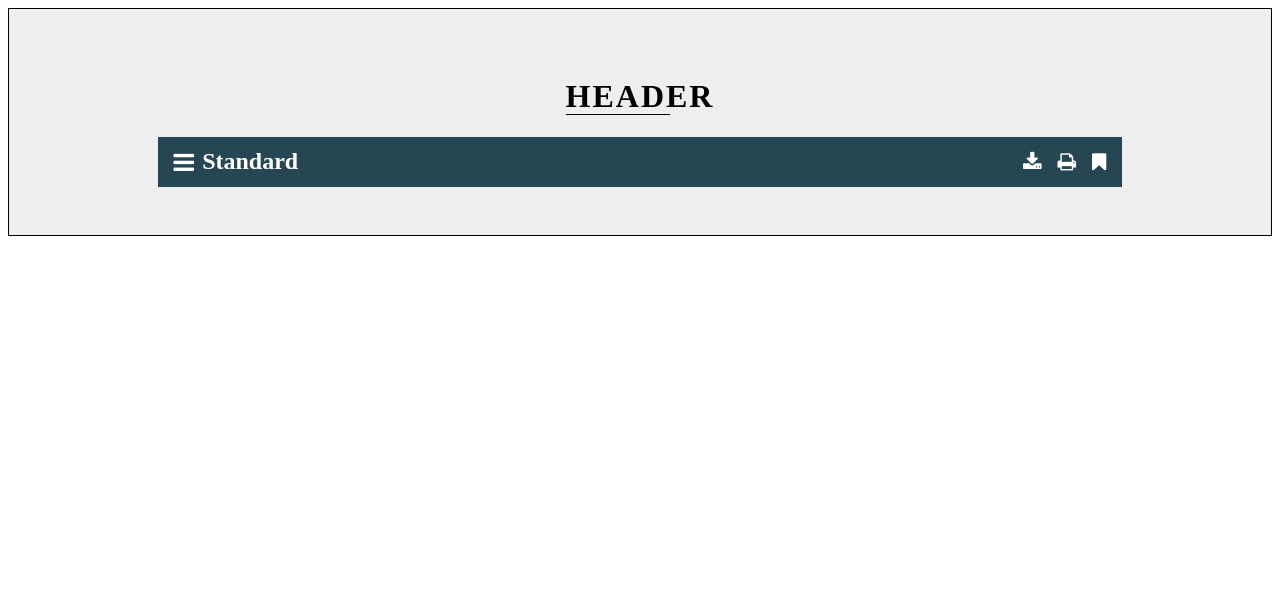
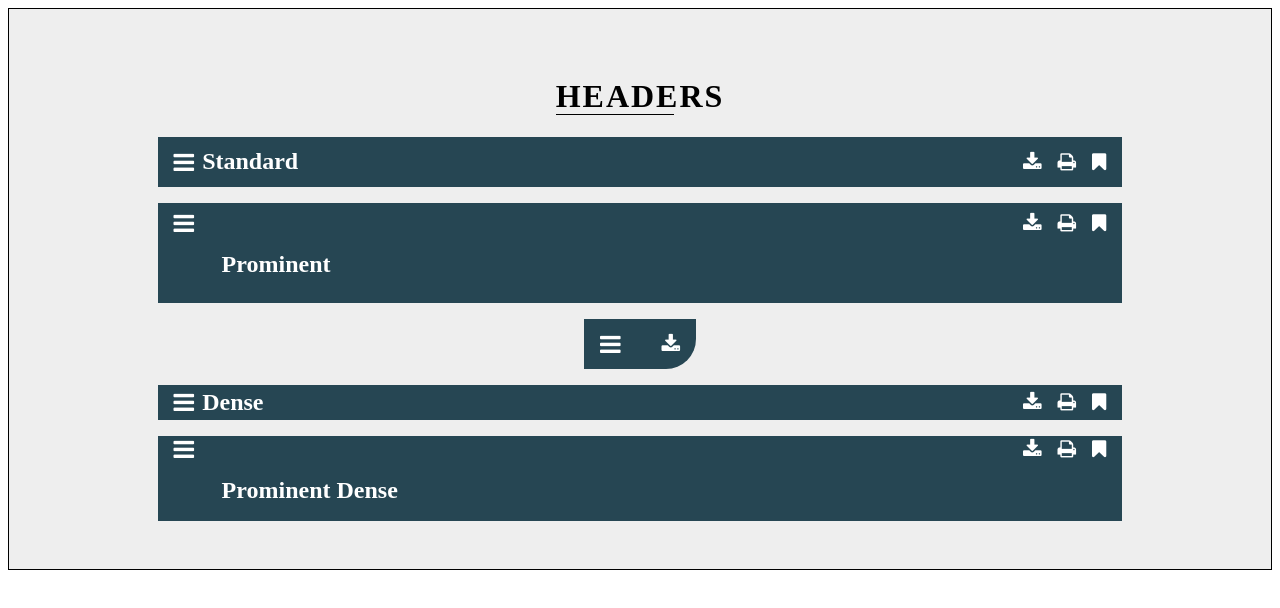
Before and after one commit to Maianki/Components-practise-using-flex-and-positions, a plain HTML site: page Components material/header.html in a window 1280 px wide. Drawn offline with Linux system fonts and the light colour scheme.

Commit message:
add all header variants

```diff
--- a/Components material/Styles/header.css
+++ b/Components material/Styles/header.css
@@ -70,3 +70,47 @@ h1.header:before {
  .fa{
      color: var(--white);
  }
+
+
+ /*Prominent Header*/
+
+ .prominent-nav-icons{
+  margin-left:auto;
+  gap:1rem;
+}
+
+
+.prominent-bar{
+  margin-top: 1rem;
+  background:var(--shade-of-blue);
+  width:80%;
+  height:100px;
+  display:flex;
+  flex-direction:column;
+  padding:0 1rem;
+  justify-content:center;
+}
+
+.prominent-heading{
+  margin-left:3rem;
+}
+
+ /*Short always collapsed*/
+
+ .short-bar{
+   margin-top: 1rem;
+   width:80px;
+   border-radius:0 0 30px 0;
+ }
+
+  /*Dense header*/
+  .dense-header{
+    height: 35px;
+    margin-top: 1rem;
+  }
+
+ /*Prominent Dense header*/
+ .prominent-dense{
+  height: 85px;
+  margin-top: 1rem;
+}
--- a/Components material/header.html
+++ b/Components material/header.html
@@ -10,7 +10,7 @@
 </head>
 <body>
     <div class="main">
-        <h1 class="header">Header</h1>
+        <h1 class="header">Headers</h1>
         <div class="app-bar">
             <div class="flex">
               <i class="fa fa-bars" style="font-size:24px"></i>
@@ -23,6 +23,62 @@
               <i class="fa fa-bookmark" style="font-size:20px"></i>
             </div>
           </div>
+
+          <!--Prominent Header-->
+          <div class="prominent-bar">
+            <section class="prominent-nav flex">
+            <i class="fa fa-bars" style="font-size:24px"></i>
+            <div class="prominent-nav-icons flex">
+              <i class="fa fa-download" style="font-size:20px"></i>
+              <i class="fa fa-print" style="font-size:20px"></i>
+              <i class="fa fa-bookmark" style="font-size:20px"></i>
+            </div>
+            </section>
+
+            <h1 class="nav-title prominent-heading">Prominent</h1>
+
+          </div>
+
+          <!--Short Always Collapsed-->
+          <div class="short-bar app-bar">
+            <div class="flex">
+              <i class="fa fa-bars" style="font-size:24px"></i>
+            </div>
+
+            <div class="item2 flex">
+              <i class="fa fa-download" style="font-size:20px"></i>
+            </div>
+          </div>
+
+          <!--Dense Header-->
+          <div class="dense-header app-bar">
+            <div class="flex">
+              <i class="fa fa-bars" style="font-size:24px"></i>
+              <h1 class="nav-title md-lt">Dense</h1>
+            </div>
+
+            <div class="item2 flex">
+              <i class="fa fa-download" style="font-size:20px"></i>
+              <i class="fa fa-print" style="font-size:20px"></i>
+              <i class="fa fa-bookmark" style="font-size:20px"></i>
+            </div>
+          </div>
+
+          <!--Prominent Dense Header-->
+          <div class="prominent-bar prominent-dense">
+            <section class="prominent-nav flex">
+            <i class="fa fa-bars" style="font-size:24px"></i>
+            <div class="prominent-nav-icons flex">
+              <i class="fa fa-download" style="font-size:20px"></i>
+              <i class="fa fa-print" style="font-size:20px"></i>
+              <i class="fa fa-bookmark" style="font-size:20px"></i>
+            </div>
+            </section>
+
+            <h1 class="nav-title prominent-heading">Prominent Dense</h1>
+
+          </div>
+
     </div>
 </body>
 </html>
```
